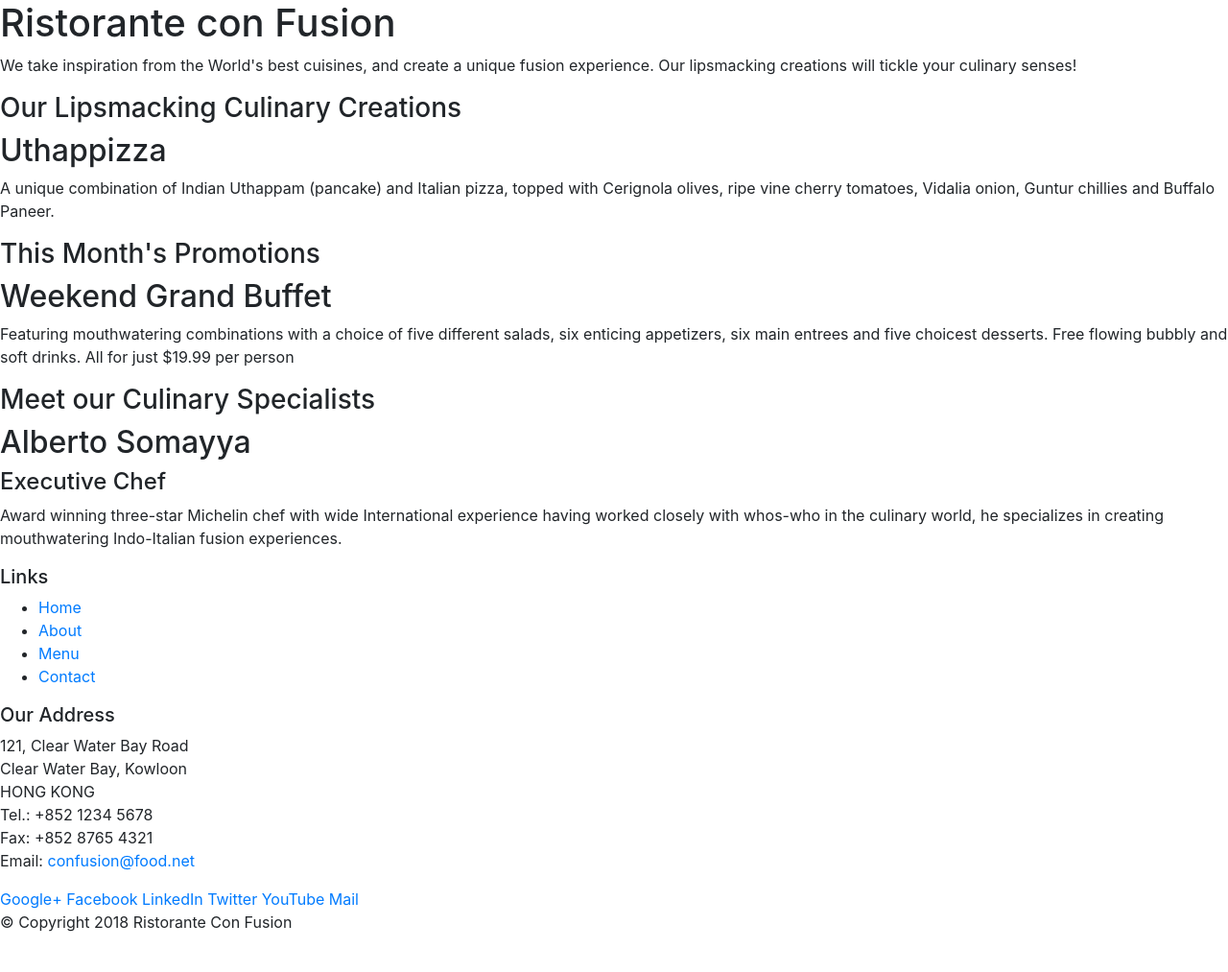
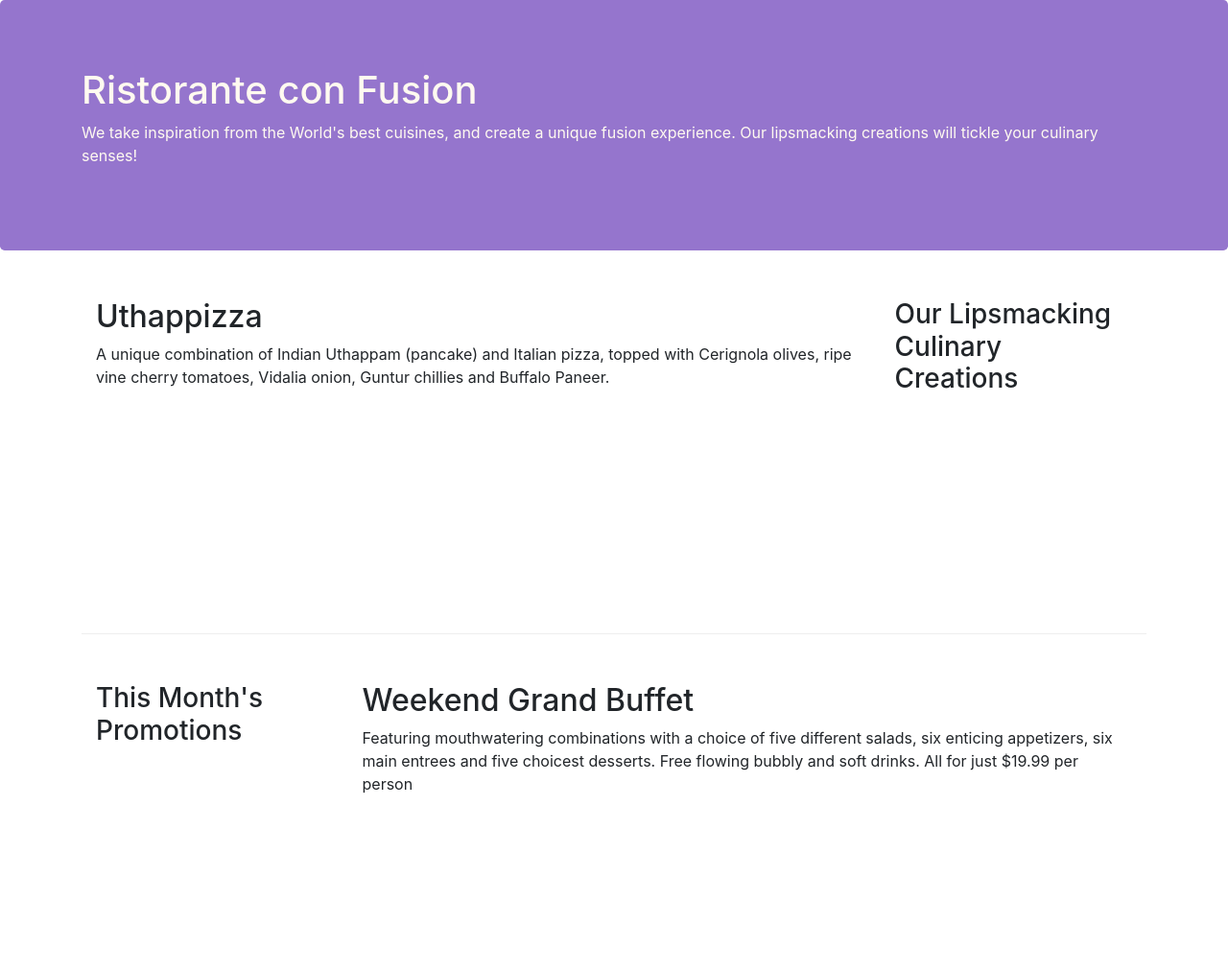
Before and after one commit to MinhHuan2002/MinhHuan2002, a website: page index.html in a window 1280 px wide. Shown: the top 1013 px of the page at 96% size. Before the commit the page ends 989 px from the top, so only its background shows below. Drawn offline with nearby package versions, Linux system fonts and the light colour scheme.

Commit message:
Bootstrap Grid Part 2

```diff
--- /dev/null
+++ b/css/styles.css
@@ -0,0 +1,29 @@
+.row-header{
+    margin:0px auto;
+    padding:0px;
+}
+
+.row-content {
+    margin:0px auto;
+    padding: 50px 0px 50px 0px;
+    border-bottom: 1px ridge;
+    min-height:400px;
+}
+
+.footer{
+    background-color: #D1C4E9;
+    margin:0px auto;
+    padding: 20px 0px 20px 0px;
+}
+.jumbotron {
+    padding:70px 30px 70px 30px;
+    margin:0px auto;
+    background: #9575CD ;
+    color:floralwhite;
+}
+
+address{
+    font-size:80%;
+    margin:0px;
+    color:#0f0f0f;
+}
--- a/index.html
+++ b/index.html
@@ -8,31 +8,32 @@
 
     <!-- Bootstrap CSS -->
     <link rel="stylesheet" href="node_modules/bootstrap/dist/css/bootstrap.min.css">
+    <link href="css/styles.css" rel="stylesheet">
     <title>Ristorante Con Fusion</title>
 </head>
 
 <body>
 
-    <header>
-        <div>
-            <div>
-                <div>
+    <header class="jumbotron">
+        <div class="container">
+            <div class="row row-header">
+                <div class="col-12-sm-6">
                     <h1>Ristorante con Fusion</h1>
                     <p>We take inspiration from the World's best cuisines, and create a unique fusion experience. Our
                         lipsmacking creations will tickle your culinary senses!</p>
                 </div>
-                <div>
+                <div class="col-12 col-sm">
                 </div>
             </div>
         </div>
     </header>
 
-    <div>
-        <div>
-            <div>
+    <div class="container">
+        <div class="row row-content align-items-cente">
+            <div class="col-12 col-sm-4 order-sm-last col-md-3">
                 <h3>Our Lipsmacking Culinary Creations</h3>
             </div>
-            <div>
+            <div class="col col-sm order-sm-first col-md">
                 <h2>Uthappizza</h2>
                 <p>A unique combination of Indian Uthappam (pancake) and Italian pizza, topped with Cerignola olives,
                     ripe vine cherry tomatoes, Vidalia onion, Guntur chillies and Buffalo Paneer.</p>
@@ -40,11 +41,11 @@
         </div>
 
 
-        <div>
-            <div>
+        <div class="row row-content align-items-cente">
+            <div class="col-12 col-sm-4 col-md-3">
                 <h3>This Month's Promotions</h3>
             </div>
-            <div>
+            <div class="col col-sm col-md">
                 <h2>Weekend Grand Buffet</h2>
                 <p>Featuring mouthwatering combinations with a choice of five different salads, six enticing appetizers,
                     six main entrees and five choicest desserts. Free flowing bubbly and soft drinks. All for just
@@ -52,11 +53,11 @@
             </div>
         </div>
 
-        <div>
-            <div>
+        <div class="row row-content align-items-cente">
+            <div class="col-12 col-sm-4 order-sm-last col-md-3">
                 <h3>Meet our Culinary Specialists</h3>
             </div>
-            <div>
+            <div class="col col-sm order-sm-first col-md">
                 <h2>Alberto Somayya</h2>
                 <h4>Executive Chef</h4>
                 <p>Award winning three-star Michelin chef with wide International experience having worked closely with
@@ -66,19 +67,19 @@
         </div>
     </div>
 
-    <footer>
-        <div>
-            <div>
-                <div>
+    <footer class="footer">
+        <div class="container">
+            <div class="row">
+                <div class="col-4 offset-1 col-sm-2">
                     <h5>Links</h5>
-                    <ul>
+                    <ul class="list-unstyled">
                         <li><a href="#">Home</a></li>
                         <li><a href="#">About</a></li>
                         <li><a href="#">Menu</a></li>
                         <li><a href="#">Contact</a></li>
                     </ul>
                 </div>
-                <div>
+                <div class="col-7 col-sm-5">
                     <h5>Our Address</h5>
                     <address>
                         121, Clear Water Bay Road<br>
@@ -89,8 +90,8 @@
                         Email: <a href="mailto:confusion@food.net">confusion@food.net</a>
                     </address>
                 </div>
-                <div>
-                    <div>
+                <div class="col-12 col-sm-4 align-self-center">
+                    <div class="text-center">
                         <a href="http://google.com/+">Google+</a>
                         <a href="http://www.facebook.com/profile.php?id=">Facebook</a>
                         <a href="http://www.linkedin.com/in/">LinkedIn</a>
@@ -100,8 +101,8 @@
                     </div>
                 </div>
             </div>
-            <div>
-                <div>
+            <div class="row justify-content-center">
+                <div class="col-auto">
                     <p>© Copyright 2018 Ristorante Con Fusion</p>
                 </div>
             </div>
```
